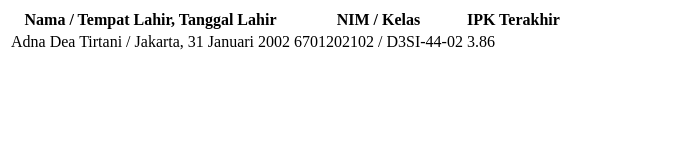
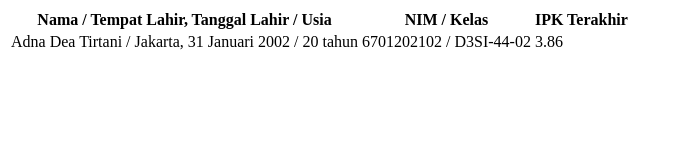
Before and after one commit to adnatirtani/6701202102-assessment1pwb, a plain HTML site: page index.html in a window 1280 px wide. Shown: the whole page, without its empty margins (0-679 px from the left). Drawn offline with Linux system fonts and the light colour scheme.

Commit message:
v1.2.0-6701202102

```diff
--- a/index.html
+++ b/index.html
@@ -1,12 +1,12 @@
 <html>
 <table>
     <tr>
-        <th>Nama / Tempat Lahir, Tanggal Lahir</th>
+        <th>Nama / Tempat Lahir, Tanggal Lahir / Usia</th>
         <th>NIM / Kelas</th>
         <th>IPK Terakhir</th>
       </tr>
       <tr>
-        <td>Adna Dea Tirtani / Jakarta, 31 Januari 2002</td>
+        <td>Adna Dea Tirtani / Jakarta, 31 Januari 2002 / 20 tahun </td>
         <td>6701202102 / D3SI-44-02</td>
         <td>3.86</td>
       </tr>
```
